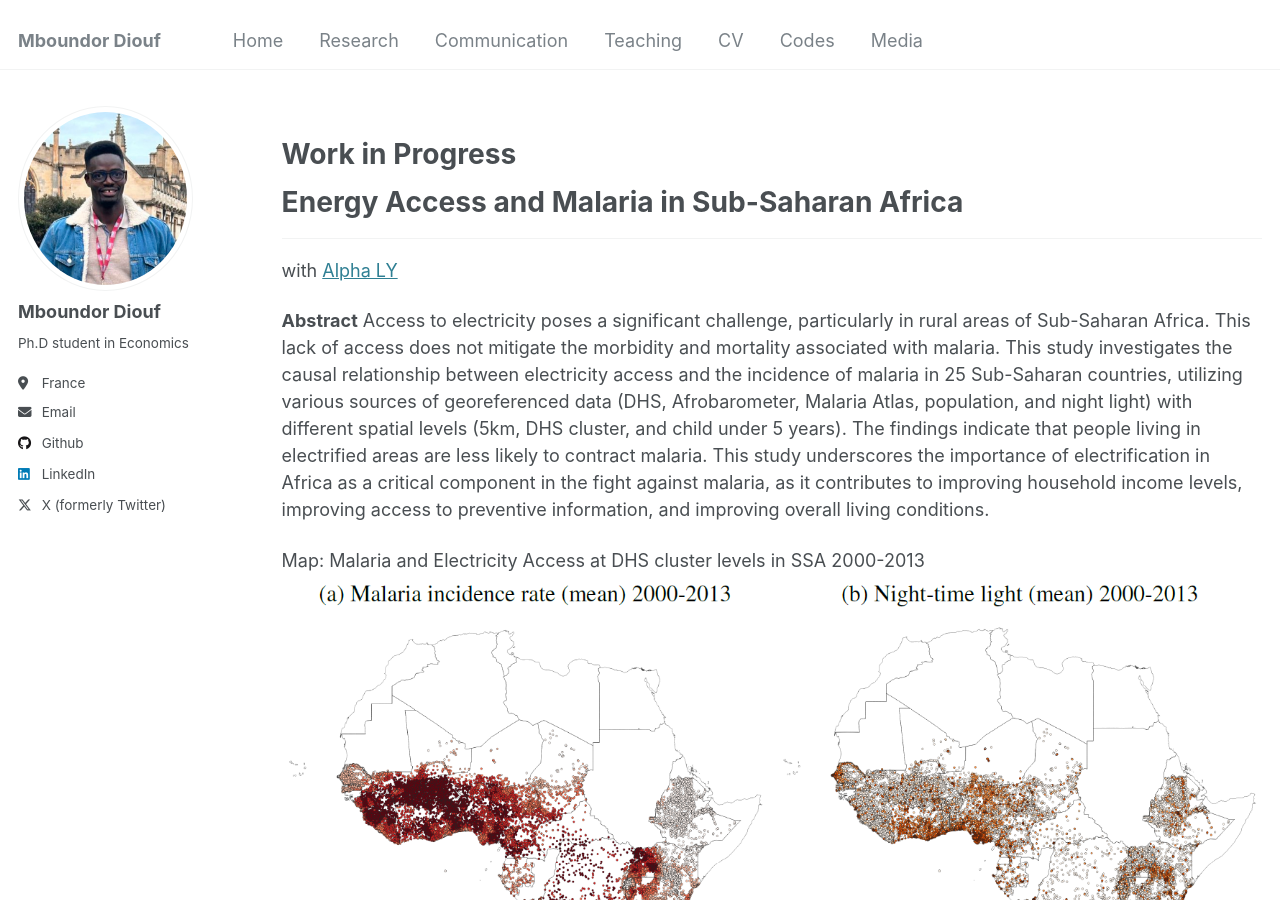
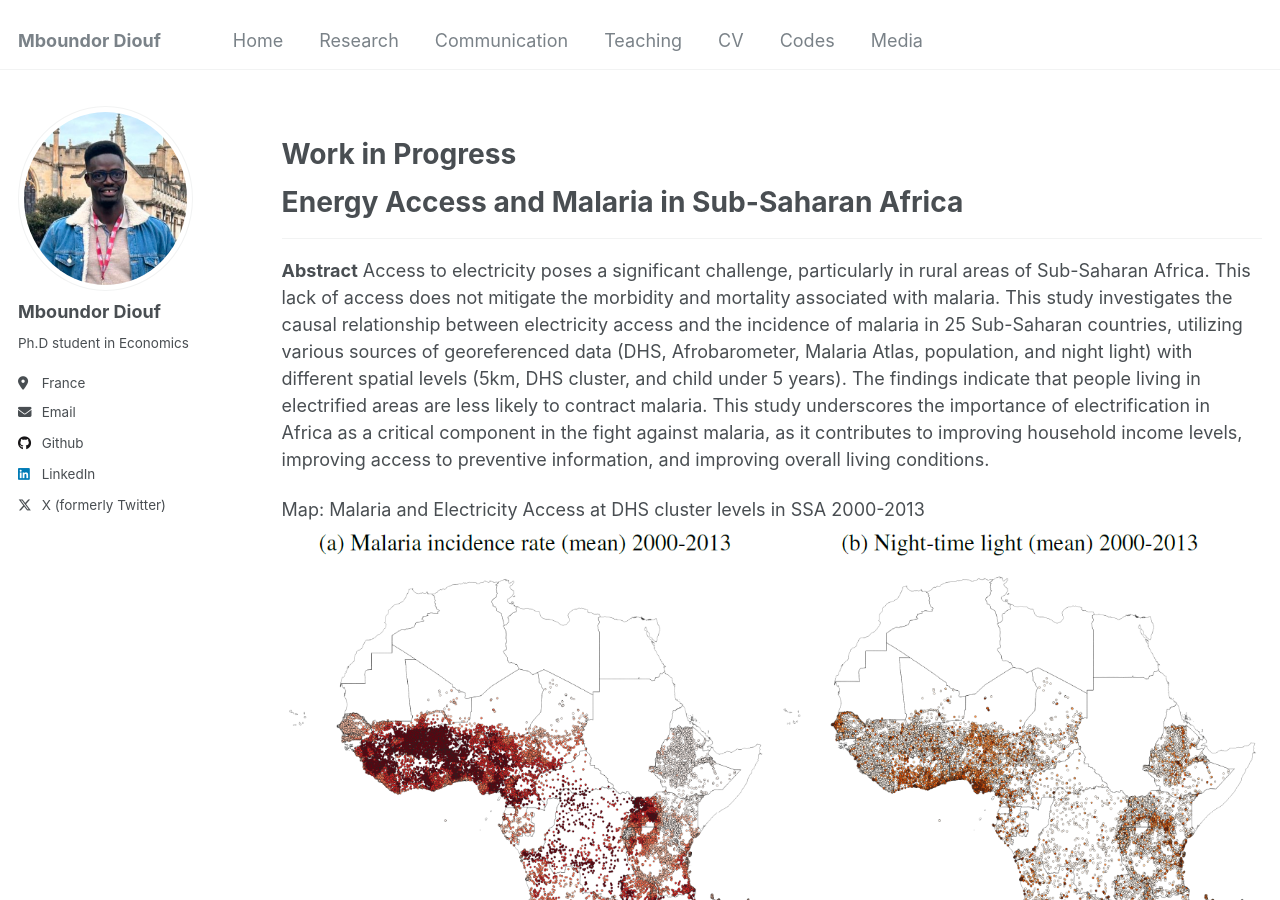
Before and after one commit to mboundordiouf/mboundordiouf.github.io, a Jekyll site: the page built from _pages/publications.md, in a window 1280 px wide and 900 px high, scrolled down 5155 px. Built offline with Jekyll 4.4.1, drawn with Linux system fonts in a browser that asks for light colours.

Commit message:
Update publications.md

```diff
--- a/_pages/publications.md
+++ b/_pages/publications.md
@@ -40,7 +40,6 @@ The global energy transition is crucial but presents social and political challe
 # Work in Progress
 # Energy Access and Malaria in Sub-Saharan Africa
 ------
-with [Alpha LY](https://sites.google.com/view/alphaly/)
 
 **Abstract**
 Access to electricity poses a significant challenge, particularly in rural areas of Sub-Saharan Africa. This lack of access does not mitigate the morbidity and mortality associated with malaria. This study investigates the causal relationship between electricity access and the incidence of malaria in 25 Sub-Saharan countries, utilizing various sources of georeferenced data (DHS, Afrobarometer, Malaria Atlas, population, and night light) with different spatial levels (5km, DHS cluster, and child under 5 years). The findings indicate that people living in electrified areas are less likely to contract malaria. This study underscores the importance of electrification in Africa as a critical component in the fight against malaria, as it contributes to improving household income levels, improving access to preventive information, and improving overall living conditions.
```
